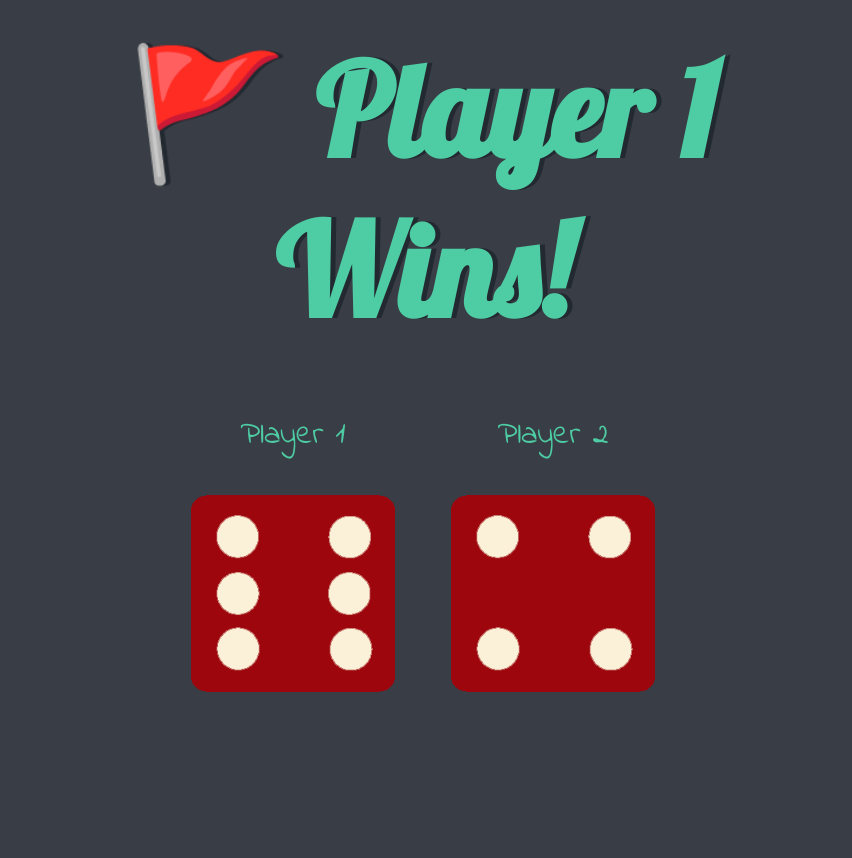
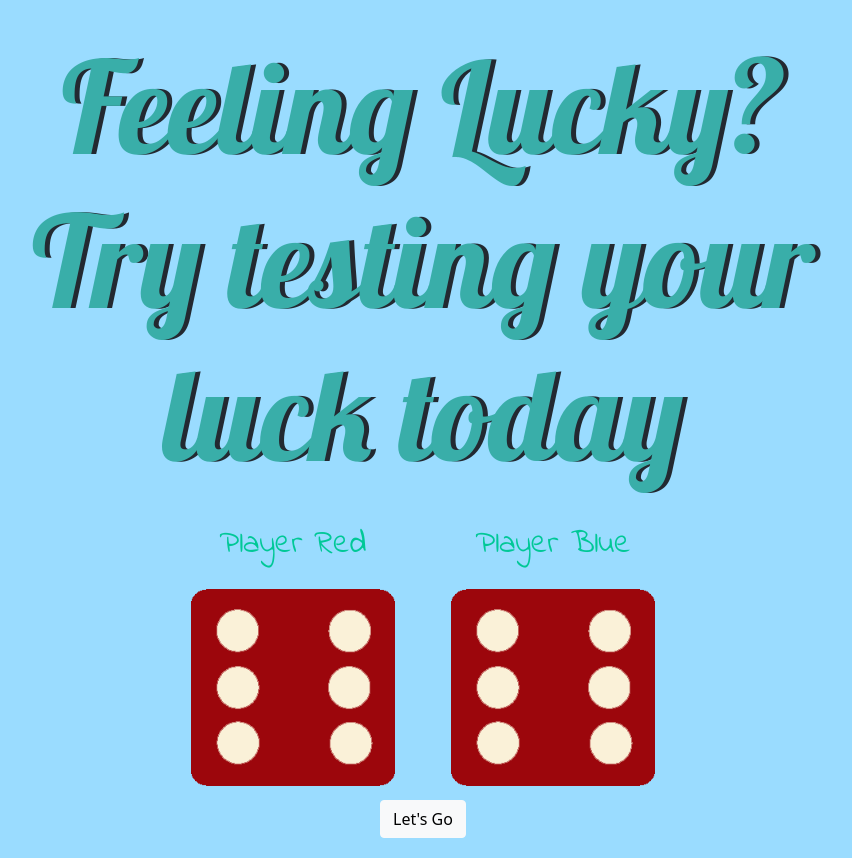
Before and after one commit to Freefaf/DIME, a plain HTML site: page index.html in a window 1280 px wide. Shown: the whole page, without its empty margins (217-1069 px from the left). Before the commit the page ends 800 px from the top, so only its background shows below. Drawn offline with nearby package versions, Linux system fonts and the light colour scheme.

Commit message:
something

```diff
--- a/index.html
+++ b/index.html
@@ -2,7 +2,8 @@
 <html lang="en" dir="ltr">
   <head>
     <meta charset="utf-8">
-    <title>Dicee</title>
+    <title>The Dice</title>
+      <link href="https://cdn.jsdelivr.net/npm/bootstrap@5.1.3/dist/css/bootstrap.min.css" rel="stylesheet" integrity="sha384-1BmE4kWBq78iYhFldvKuhfTAU6auU8tT94WrHftjDbrCEXSU1oBoqyl2QvZ6jIW3" crossorigin="anonymous">
     <link rel="stylesheet" href="styles.css">
     <link href="https://fonts.googleapis.com/css?family=Indie+Flower|Lobster" rel="stylesheet">
 
@@ -10,20 +11,20 @@
   <body>
 
     <div class="container">
-      <h1>Refresh Me</h1>
+      <h1>Feeling Lucky? Try testing your luck today</h1>
 
       <div class="dice">
-        <p>Player 1</p>
+        <p>Player Red</p>
         <img class="img1" src="images/dice6.png">
       </div>
-
       <div class="dice">
-        <p>Player 2</p>
+        <p>Player Blue</p>
         <img class="img2" src="images/dice6.png">
-      </div>
-
+      </div><br>
+      <div class="button">
+      <button type="button" class="btn btn-light" onclick="diceroll()">Let's Go</button>
     </div>
-
+  </div>
     <script src="index.js" charset="utf-8"></script>
 
       </body>
--- a/index.js
+++ b/index.js
@@ -1,4 +1,4 @@
-
+function diceroll(){
 var randomNumber1 = Math.floor(Math.random() * 6) + 1; //1-6
 
 var randomDiceImage = "dice" + randomNumber1 + ".png"; //dice1.png - dice6.png
@@ -19,11 +19,11 @@ document.querySelectorAll("img")[1].setAttribute("src", randomImageSource2);
 
 //If player 1 wins
 if (randomNumber1 > randomNumber2) {
-  document.querySelector("h1").innerHTML = "🚩 Player 1 Wins!";
+  document.querySelector("h1").innerHTML = " Player Red Wins!";
 }
 else if (randomNumber2 > randomNumber1) {
-  document.querySelector("h1").innerHTML = "Player 2 Wins! 🚩";
+  document.querySelector("h1").innerHTML = "Player Blue Wins! ";
 }
 else {
   document.querySelector("h1").innerHTML = "Draw!";
-}
+}}
--- a/styles.css
+++ b/styles.css
@@ -11,7 +11,7 @@
 }
 
 body {
-  background-color: #393E46;
+  background-color: #9ADCFF;
 }
 
 h1 {
@@ -19,12 +19,12 @@ h1 {
   font-family: 'Lobster', cursive;
   text-shadow: 5px 0 #232931;
   font-size: 8rem;
-  color: #4ECCA3;
+  color: #39AEA9;
 }
 
 p {
   font-size: 2rem;
-  color: #4ECCA3;
+  color: #00C897;
   font-family: 'Indie Flower', cursive;
 }
 
@@ -39,3 +39,9 @@ footer {
   font-family: 'Indie Flower', cursive;
 
 }
+ .button{
+    padding-top: 10px;
+    text-align: center;
+    font-size: 20px;
+    margin-bottom: 20px;
+ }
```
